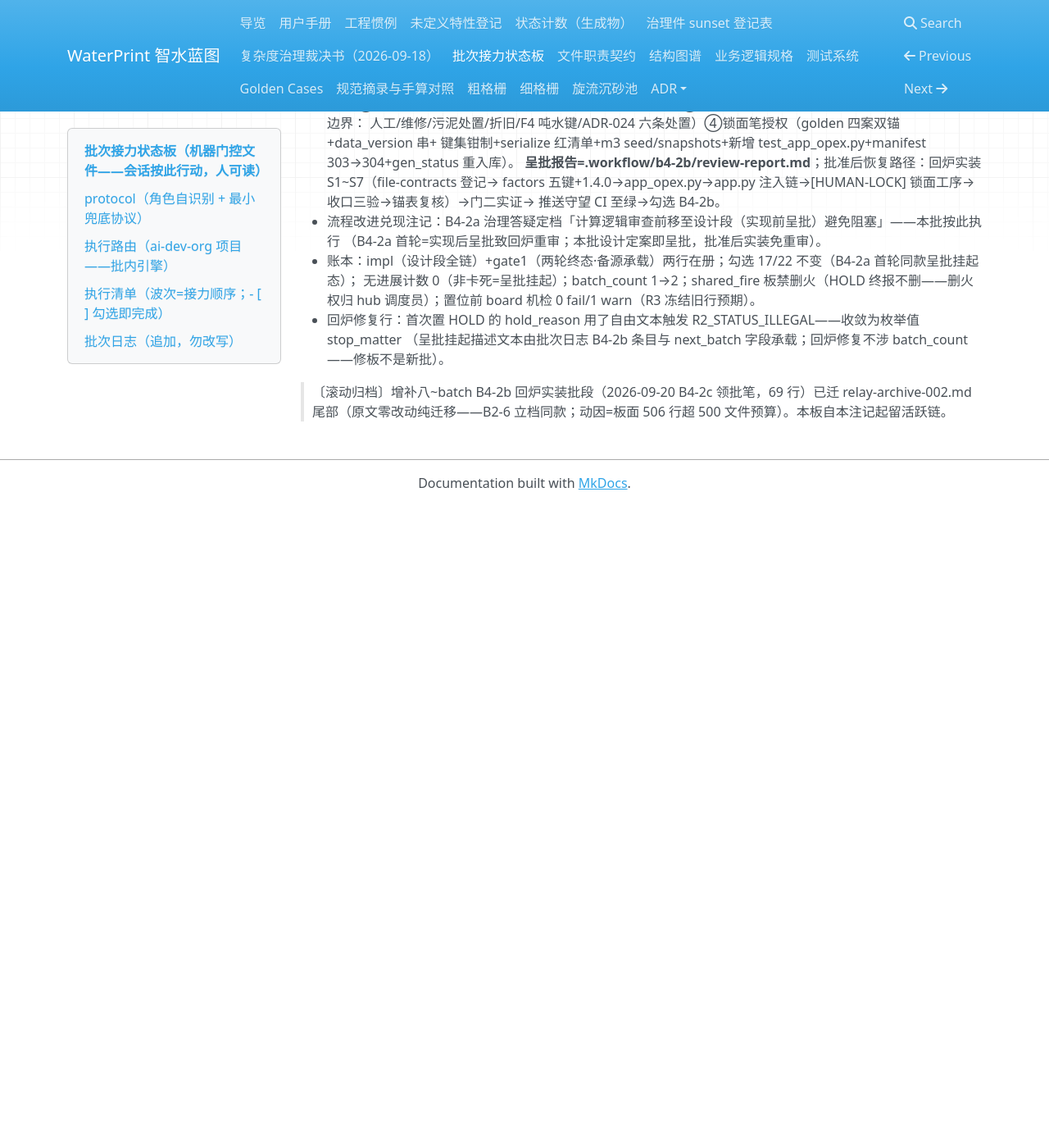
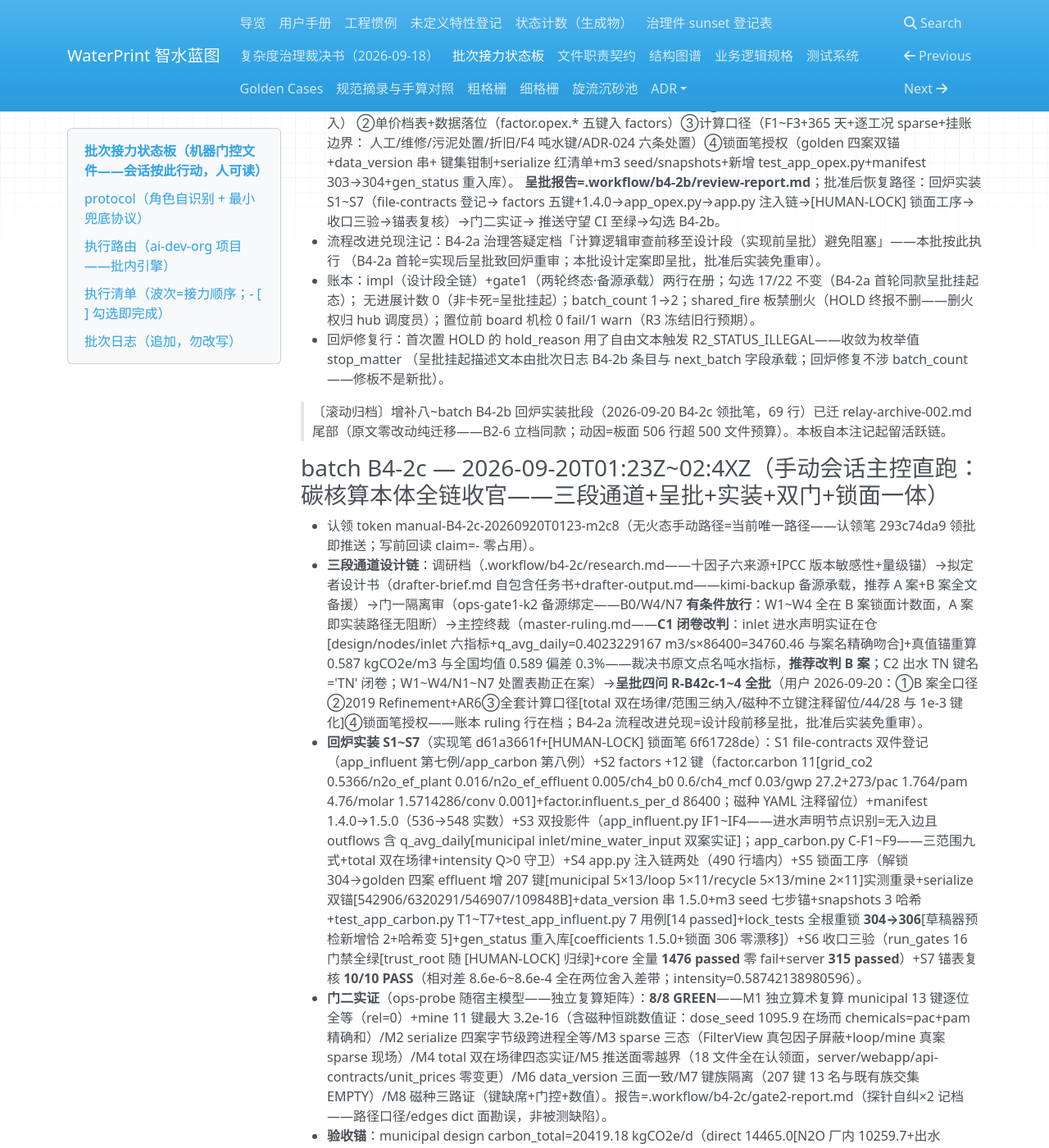
Before and after one commit to yyx20040712/waterprint, an MkDocs documentation site: the page built from docs/handoff/relay.md, in a window 1280 px wide and 1400 px high, scrolled down 12532 px. Shown: the whole window at 82% size. Built offline with MkDocs 1.6.1, drawn with Linux system fonts in a browser that asks for light colours; nearby versions of some CDN libraries; before the commit the page ends 13149 px from its top, so only the background shows below that; some of the changed text lies outside the part shown.

Commit message:
B4-2c 收口终笔（READY 置位）: 碳核算本体收官，勾选 18→19/22——批次日志 B4-2c 条目（三段通道设计链[调研/拟定者备源承载/门一 B0/W4/N7/主控终裁 C1 闭卷改判 B 案]+呈批四问 R-B42c-1~4 全批+回炉实装 S1~S7[实现笔 d61a3661f+锁面笔 6f61728de]+门二 8/8 GREEN+S7 锚表 10/10+intensity 0.58742 验收锚+卫生小记[venv 假红勘误/claimed_by 模型代号门禁中性化/板面滚动归档]）+板头同步（checked_done 19/batch_count 4/next_batch=B4-3 联合枚举[ADR-005 解冻须用户裁决]/last_handover 2026-09-20/claim 归位）。board 机检 0 fail/1 warn（R3 冻结旧行预期）。无进展 0；shared_fire 板不删火。本笔为收口终态置位（置 READY=最后一笔，此后本会话零板/仓写入）；CI run 35484317167 守望至绿（收口即推送+守望纪律——三轮裁决④）

```diff
--- a/docs/handoff/relay.md
+++ b/docs/handoff/relay.md
@@ -16,21 +16,21 @@
 - poll_interval_min: 10
 - fire_budget_min: 120
 - last_dispatch: 2026-09-19T11:14:24+08:00
-- heartbeat_utc: 2026-09-20T01:23:49Z
-- claim: manual-B4-2c-20260920T0123-m2c8
+- heartbeat_utc: 2026-09-20T02:40:00Z
+- claim: -
 - no_progress_count: 0
 - checked_total: 22
-- checked_done: 18
+- checked_done: 19
 - protocol_rev: 1
 - last_dispatch_utc: 2026-09-19T23:24:19.203Z
 - relay_started_utc: 2026-09-19T14:24:01.889Z
-- batch_count: 3
+- batch_count: 4
 - max_batches: 60
 - max_wall_hours: 90
 - hold_reason: -
-- last_handover: 2026-09-19
-- claimed_by: manual-session-b42c
-- claimed_at: 2026-09-20T01:23:49Z
+- last_handover: 2026-09-20
+- claimed_by: -
+- claimed_at: -
 - next_batch: B4-2c 碳核算本体（先详细调研再立项——三轮裁决④；前置一/二已在 summary 落 cost_*/power_*/dose_* 键族）
 
 ## protocol（角色自识别 + 最小兜底协议）
@@ -190,7 +190,7 @@
 - [x] B4-1｜操作链集中 debug 观测面（复用 calc-diag+事件流聚合）
 - [x] B4-2a｜碳核算·前置一：能耗药耗计算面（**计算逻辑呈用户审查——R-B42a-1~4 四项全批**）
 - [x] B4-2b｜碳核算·前置二：运行成本面（opex）
-- [ ] B4-2c｜碳核算本体（先详细调研再立项——三轮裁决④）
+- [x] B4-2c｜碳核算本体（先详细调研再立项——三轮裁决④；**R-B42c-1~4 四项全批 2026-09-20**——B 案全口径/2019+AR6/全套口径/锁面笔授权）
 - [ ] B4-3｜联合枚举（ADR-005 解冻须用户裁决）
 - [ ] B4-4｜AI 集成深化
 - [ ] B4-5｜矿井水段二（norms 追认前置）+软著（用户亲查计算核心优先）
@@ -435,3 +435,12 @@
   （呈批挂起描述文本由批次日志 B4-2b 条目与 next_batch 字段承载；回炉修复不涉 batch_count——修板不是新批）。
 
 > 〔滚动归档〕增补八~batch B4-2b 回炉实装批段（2026-09-20 B4-2c 领批笔，69 行）已迁 relay-archive-002.md 尾部（原文零改动纯迁移——B2-6 立档同款；动因=板面 506 行超 500 文件预算）。本板自本注记起留活跃链。
+
+### batch B4-2c — 2026-09-20T01:23Z~02:4XZ（手动会话主控直跑：碳核算本体全链收官——三段通道+呈批+实装+双门+锁面一体）
+- 认领 token manual-B4-2c-20260920T0123-m2c8（无火态手动路径=当前唯一路径——认领笔 293c74da9 领批即推送；写前回读 claim=- 零占用）。
+- **三段通道设计链**：调研档（.workflow/b4-2c/research.md——十因子六来源+IPCC 版本敏感性+量级锚）→拟定者设计书（drafter-brief.md 自包含任务书+drafter-output.md——kimi-backup 备源承载，推荐 A 案+B 案全文备援）→门一隔离审（ops-gate1-k2 备源绑定——B0/W4/N7 **有条件放行**：W1~W4 全在 B 案锁面计数面，A 案即实装路径无阻断）→主控终裁（master-ruling.md——**C1 闭卷改判**：inlet 进水声明实证在仓[design/nodes/inlet 六指标+q_avg_daily=0.4023229167 m3/s×86400=34760.46 与案名精确吻合]+真值锚重算 0.587 kgCO2e/m3 与全国均值 0.589 偏差 0.3%——裁决书原文点名吨水指标，**推荐改判 B 案**；C2 出水 TN 键名='TN' 闭卷；W1~W4/N1~N7 处置表勘正在案）→**呈批四问 R-B42c-1~4 全批**（用户 2026-09-20：①B 案全口径②2019 Refinement+AR6③全套计算口径[total 双在场律/范围三纳入/磁种不立键注释留位/44/28 与 1e-3 键化]④锁面笔授权——账本 ruling 行在档；B4-2a 流程改进兑现=设计段前移呈批，批准后实装免重审）。
+- **回炉实装 S1~S7**（实现笔 d61a3661f+[HUMAN-LOCK] 锁面笔 6f61728de）：S1 file-contracts 双件登记（app_influent 第七例/app_carbon 第八例）+S2 factors +12 键（factor.carbon 11[grid_co2 0.5366/n2o_ef_plant 0.016/n2o_ef_effluent 0.005/ch4_b0 0.6/ch4_mcf 0.03/gwp 27.2+273/pac 1.764/pam 4.76/molar 1.5714286/conv 0.001]+factor.influent.s_per_d 86400；磁种 YAML 注释留位）+manifest 1.4.0→1.5.0（536→548 实数）+S3 双投影件（app_influent.py IF1~IF4——进水声明节点识别=无入边且 outflows 含 q_avg_daily[municipal inlet/mine_water_input 双案实证]；app_carbon.py C-F1~F9——三范围九式+total 双在场律+intensity Q>0 守卫）+S4 app.py 注入链两处（490 行墙内）+S5 锁面工序（解锁 304→golden 四案 effluent 增 207 键[municipal 5×13/loop 5×11/recycle 5×13/mine 2×11]实测重录+serialize 双锚[542906/6320291/546907/109848B]+data_version 串 1.5.0+m3 seed 七步锚+snapshots 3 哈希+test_app_carbon.py T1~T7+test_app_influent.py 7 用例[14 passed]+lock_tests 全根重锁 **304→306**[草稿器预检新增恰 2+哈希变 5]+gen_status 重入库[coefficients 1.5.0+锁面 306 零漂移]）+S6 收口三验（run_gates 16 门禁全绿[trust_root 随 [HUMAN-LOCK] 归绿]+core 全量 **1476 passed** 零 fail+server **315 passed**）+S7 锚表复核 **10/10 PASS**（相对差 8.6e-6~8.6e-4 全在两位舍入差带；intensity=0.58742138980596）。
+- **门二实证**（ops-probe 随宿主模型——独立复算矩阵）：**8/8 GREEN**——M1 独立算术复算 municipal 13 键逐位全等（rel=0）+mine 11 键最大 3.2e-16（含磁种恒跳数值证：dose_seed 1095.9 在场而 chemicals=pac+pam 精确和）/M2 serialize 四案字节级跨进程全等/M3 sparse 三态（FilterView 真包因子屏蔽+loop/mine 真案 sparse 现场）/M4 total 双在场律四态实证/M5 推送面零越界（18 文件全在认领面，server/webapp/api-contracts/unit_prices 零变更）/M6 data_version 三面一致/M7 键族隔离（207 键 13 名与既有族交集 EMPTY）/M8 磁种三路证（键缺席+门控+数值）。报告=.workflow/b4-2c/gate2-report.md（探针自纠×2 记档——路径口径/edges dict 面勘误，非被测缺陷）。
+- **验收锚**：municipal design carbon_total=20419.18 kgCO2e/d（direct 14465.0[N2O 厂内 10259.7+出水 801.5+CH4 3403.8]+indirect 5954.2[电 3884.9+药 2069.3]）、**carbon_intensity=0.58742 kgCO2e/m3**（全国城镇污水厂均值 0.589 偏差 0.3%——2019+AR6 因子系选型实证）；mine intensity=0.667（矿井高浊药剂线，典型带上沿）。
+- 卫生小记：①server venv 陈旧假红（test_compare 23≠28 系旧 core 站点拷贝遮蔽——uv sync --reinstall-package waterprint-core 后 315 全绿；B4-2a incident 同款，账本 incident 勘误行随本笔补记）；②claimed_by 值 'GLM-5.3-manual-session' 命中模型代号门禁→中性化 'manual-session-b42c'（领批笔值勘误——板面字段值也受门禁扫描面约束，记档避坑）；③relay.md 506 行超预算→滚动归档 69 行（增补八~B4-2b 回炉实装批段迁 archive-002——claimed_by 勘误同笔）；④geometric-repack 权限报错再现（G-1/G-2/B4-2b 在册留观同族，提交推送不受阻）。
+- 账本：ruling（四问全批）+impl+gate1（B0/W4/N7 有条件放行·备源绑定承载）+gate2（8/8 GREEN·随宿主模型）+incident（venv 假红勘误）五行；health-scan 见收口呈报。勾选 18→19/22（B4-2c）；next_batch=B4-3 联合枚举（ADR-005 解冻须用户裁决——呈批面）；收口判定⑤READY（勾选有进展 no_progress 归零；batch_count 3→4/60、墙钟 ~1.3h/90h 熔断远未触发）。本笔为收口终态置位（置 READY=最后一笔，此后本会话零板/仓写入）；shared_fire 板不删火；推送面=认领+实现+[HUMAN-LOCK]+本收口终笔（CI run 35484317167 守望至绿——收口即推送纪律）。
```
Also changed, not shown: other parts of docs/handoff/relay.md (+1 -1 lines).
